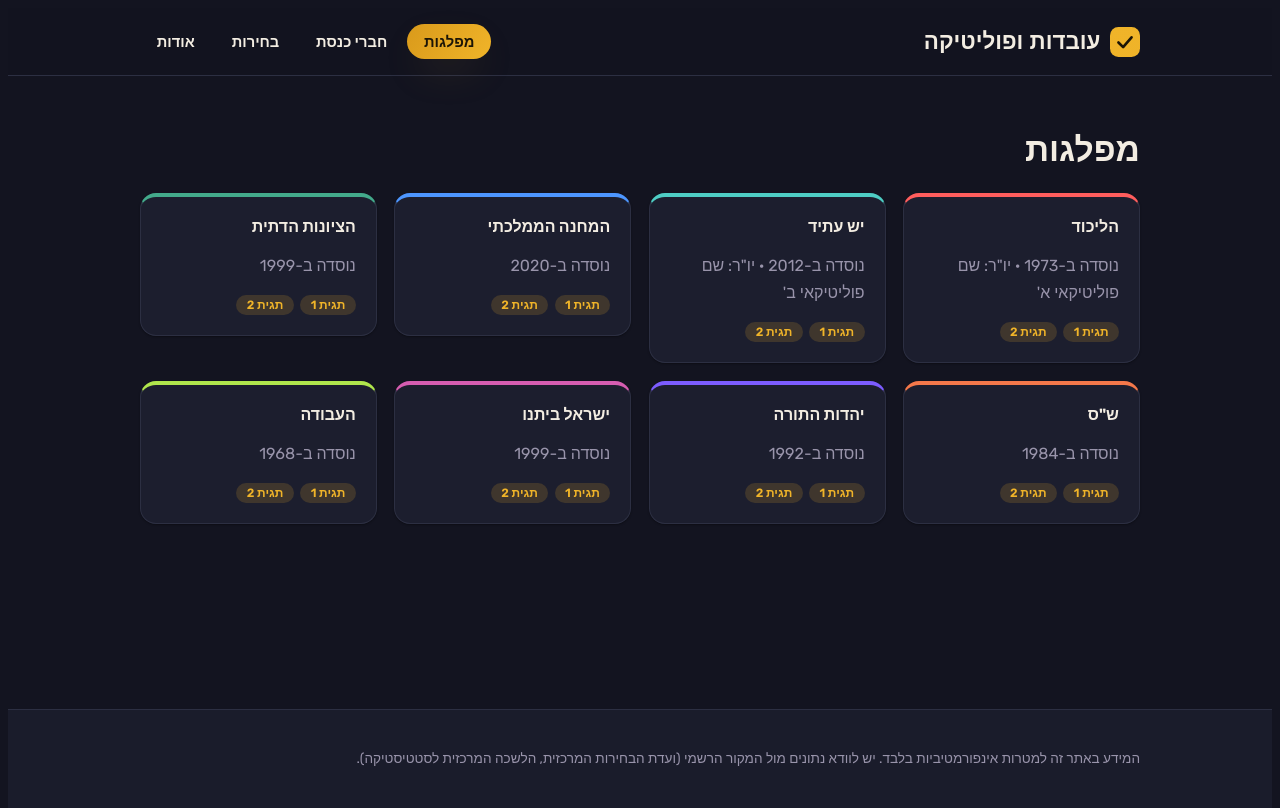
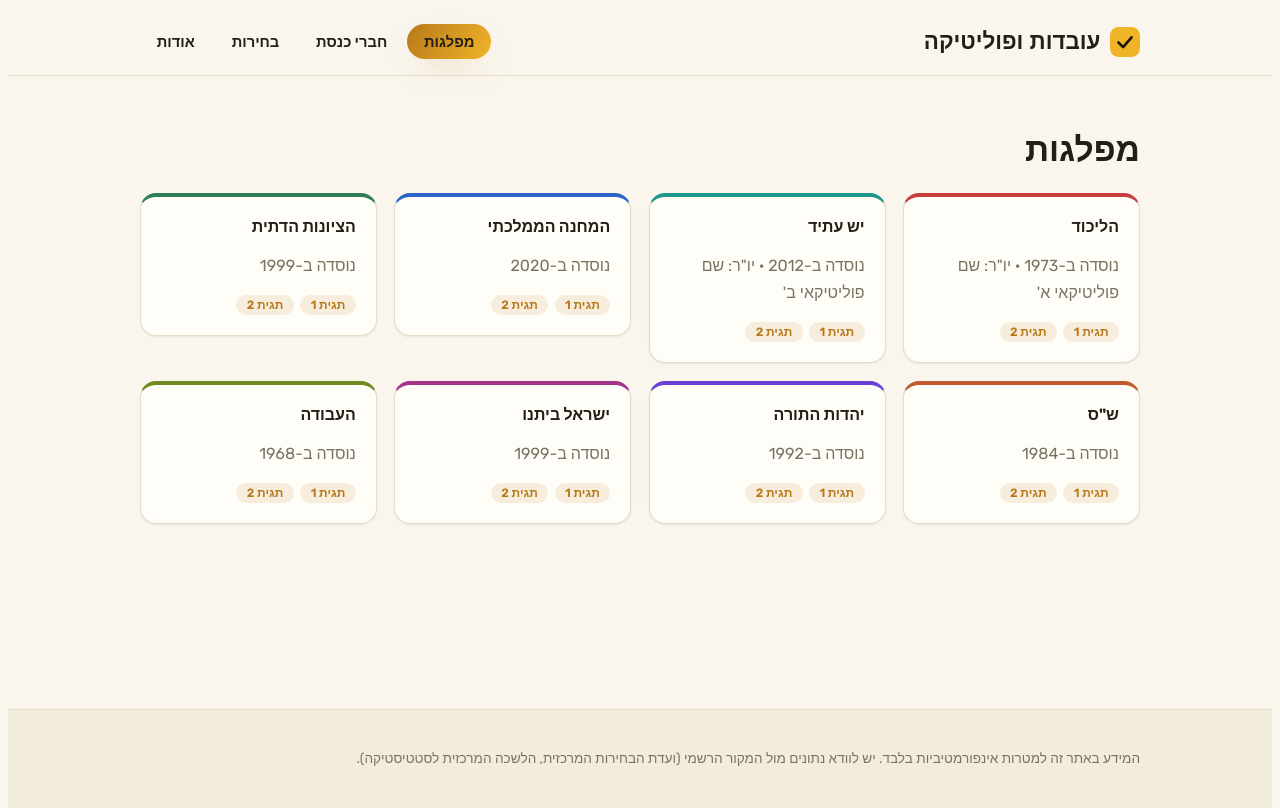
Before and after one commit to liorayacob/politics-facts, a Next.js app: page /parties in a window 1280 px wide. Built offline with nearby package versions, Linux system fonts and the light colour scheme; a web font is replaced by a local one.

Commit message:
Switch to light editorial theme (warm paper + gold + ink) while keeping distinct party palette

```diff
--- a/src/app/globals.css
+++ b/src/app/globals.css
@@ -1,24 +1,25 @@
 :root {
-  --background: #131420;
-  --background-soft: #1a1c2b;
-  --surface: #1c1e2e;
-  --surface-alt: #242739;
-  --foreground: #f3ede2;
-  --muted: #9994ab;
-  --border: #2c2f42;
-  --accent: #f0b429;
-  --accent-dark: #d99a1b;
-  --accent-soft: rgba(240, 180, 41, 0.16);
-  --on-accent: #1c1506;
+  --background: #faf6ee;
+  --background-soft: #f2ecdc;
+  --surface: #fffdf8;
+  --surface-alt: #f4eee0;
+  --foreground: #241f16;
+  --muted: #7c7261;
+  --border: #e6ddc7;
+  --accent: #b8791a;
+  --accent-dark: #8f5c11;
+  --accent-strong: #f0b429;
+  --accent-soft: rgba(184, 121, 26, 0.12);
+  --on-accent: #241f16;
   --radius: 1rem;
-  --shadow-sm: 0 1px 2px rgba(0, 0, 0, 0.35);
-  --shadow-md: 0 18px 36px -14px rgba(0, 0, 0, 0.6);
-  --shadow-glow: 0 16px 40px -14px rgba(240, 180, 41, 0.35);
+  --shadow-sm: 0 1px 2px rgba(38, 32, 25, 0.08);
+  --shadow-md: 0 16px 32px -14px rgba(38, 32, 25, 0.2);
+  --shadow-glow: 0 14px 32px -12px rgba(184, 121, 26, 0.35);
 }
 
 html {
   height: 100%;
-  color-scheme: dark;
+  color-scheme: light;
 }
 
 html,
@@ -57,7 +58,7 @@
 /* Header */
 
 .site-header {
-  background: rgba(19, 20, 32, 0.82);
+  background: rgba(250, 246, 238, 0.85);
   backdrop-filter: blur(10px);
   border-bottom: 1px solid var(--border);
   position: sticky;
@@ -109,7 +110,7 @@
   position: absolute;
   inset: 0;
   border-radius: 999px;
-  background: linear-gradient(120deg, var(--accent-dark), var(--accent));
+  background: linear-gradient(120deg, var(--accent), var(--accent-strong));
   box-shadow: var(--shadow-glow);
   z-index: 0;
 }
@@ -152,8 +153,8 @@
 .hero::before {
   width: 280px;
   height: 280px;
-  background: radial-gradient(circle, var(--accent) 0%, transparent 70%);
-  opacity: 0.28;
+  background: radial-gradient(circle, var(--accent-strong) 0%, transparent 70%);
+  opacity: 0.4;
   top: -90px;
   left: -70px;
   animation: floatBlob 10s ease-in-out infinite;
@@ -163,7 +164,7 @@
   width: 240px;
   height: 240px;
   background: radial-gradient(circle, #ef476f 0%, transparent 70%);
-  opacity: 0.18;
+  opacity: 0.22;
   bottom: -80px;
   right: -50px;
   animation: floatBlob 13s ease-in-out infinite reverse;
@@ -404,7 +405,7 @@
 }
 
 .leaflet-container {
-  background: #0c1420;
+  background: #eef2f5;
   font-family: var(--font-rubik), "Segoe UI", Arial, sans-serif;
 }
 
@@ -430,7 +431,7 @@
 }
 
 .leaflet-control-attribution {
-  background: rgba(19, 20, 32, 0.75) !important;
+  background: rgba(250, 246, 238, 0.75) !important;
   color: var(--muted) !important;
 }
 
@@ -651,7 +652,7 @@
   display: inline-flex;
   align-items: center;
   gap: 0.5rem;
-  background: linear-gradient(120deg, var(--accent-dark), var(--accent));
+  background: linear-gradient(120deg, var(--accent), var(--accent-strong));
   color: var(--on-accent);
   font-weight: 700;
   padding: 0.75rem 1.4rem;
--- a/src/data/parties.ts
+++ b/src/data/parties.ts
@@ -10,7 +10,7 @@
     slug: "likud",
     name: "הליכוד",
     founded: 1973,
-    color: "#ff5d5d",
+    color: "#c73e3e",
     description: "תיאור לדוגמה — יש להחליף בפרטים אמיתיים ומתועדים.",
     ideology: ["תגית 1", "תגית 2"],
   },
@@ -18,7 +18,7 @@
     slug: "yesh-atid",
     name: "יש עתיד",
     founded: 2012,
-    color: "#4ecdc4",
+    color: "#1b998b",
     description: "תיאור לדוגמה — יש להחליף בפרטים אמיתיים ומתועדים.",
     ideology: ["תגית 1", "תגית 2"],
   },
@@ -26,7 +26,7 @@
     slug: "national-unity",
     name: "המחנה הממלכתי",
     founded: 2020,
-    color: "#4d96ff",
+    color: "#2f66c9",
     description: "תיאור לדוגמה — יש להחליף בפרטים אמיתיים ומתועדים.",
     ideology: ["תגית 1", "תגית 2"],
   },
@@ -34,7 +34,7 @@
     slug: "religious-zionism",
     name: "הציונות הדתית",
     founded: 1999,
-    color: "#43aa8b",
+    color: "#2e7d5b",
     description: "תיאור לדוגמה — יש להחליף בפרטים אמיתיים ומתועדים.",
     ideology: ["תגית 1", "תגית 2"],
   },
@@ -42,7 +42,7 @@
     slug: "shas",
     name: "ש\"ס",
     founded: 1984,
-    color: "#f4784a",
+    color: "#c15a2e",
     description: "תיאור לדוגמה — יש להחליף בפרטים אמיתיים ומתועדים.",
     ideology: ["תגית 1", "תגית 2"],
   },
@@ -50,7 +50,7 @@
     slug: "torah-judaism",
     name: "יהדות התורה",
     founded: 1992,
-    color: "#7c5cff",
+    color: "#6a3fd6",
     description: "תיאור לדוגמה — יש להחליף בפרטים אמיתיים ומתועדים.",
     ideology: ["תגית 1", "תגית 2"],
   },
@@ -58,7 +58,7 @@
     slug: "yisrael-beiteinu",
     name: "ישראל ביתנו",
     founded: 1999,
-    color: "#d65db1",
+    color: "#a3348a",
     description: "תיאור לדוגמה — יש להחליף בפרטים אמיתיים ומתועדים.",
     ideology: ["תגית 1", "תגית 2"],
   },
@@ -66,7 +66,7 @@
     slug: "labor",
     name: "העבודה",
     founded: 1968,
-    color: "#b0e64c",
+    color: "#6f8a1f",
     description: "תיאור לדוגמה — יש להחליף בפרטים אמיתיים ומתועדים.",
     ideology: ["תגית 1", "תגית 2"],
   },
```
Also changed, not shown: src/components/CityChoroplethMap.tsx (+5 -5 lines), src/components/SeatsChart.tsx (+7 -7 lines).
